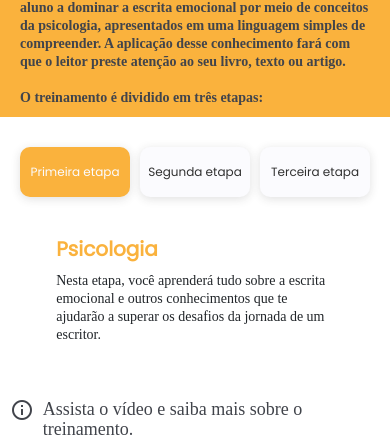
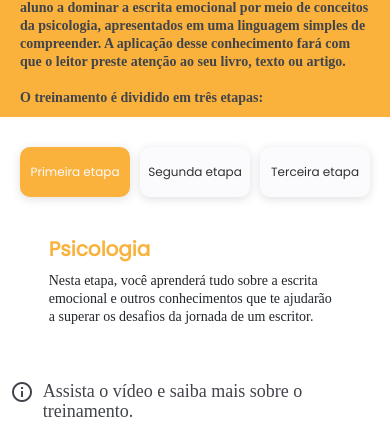
Before and after one commit to matheusbmarques/mestredaescrita, an Angular app: page / in a window 390 px wide. Shown: the part 1157-1594 px from the top of the page. Built offline with nearby package versions, Linux system fonts and the light colour scheme; a web font is replaced by a local one.

Commit message:
update 7

```diff
--- a/src/app/method-page/method-page.component.scss
+++ b/src/app/method-page/method-page.component.scss
@@ -314,7 +314,7 @@
         .steps {
             display: flex;
             flex-direction: column !important;
-            margin: 25px 10px !important;
+            margin: 25px auto !important;
 
             .tabs {
                 display: flex !important;
--- a/src/app/result-page/result-page.component.scss
+++ b/src/app/result-page/result-page.component.scss
@@ -72,6 +72,7 @@
     }
 
     img {
+        width: 650px;
         margin-top: 20px;
         border-radius: 5px;
         box-shadow: 0px 2px 8px 0px rgba(49, 49, 49, 0.10);
```
Also changed, not shown: src/assets/images/resultOne.png, src/assets/images/resultTwo.png.
